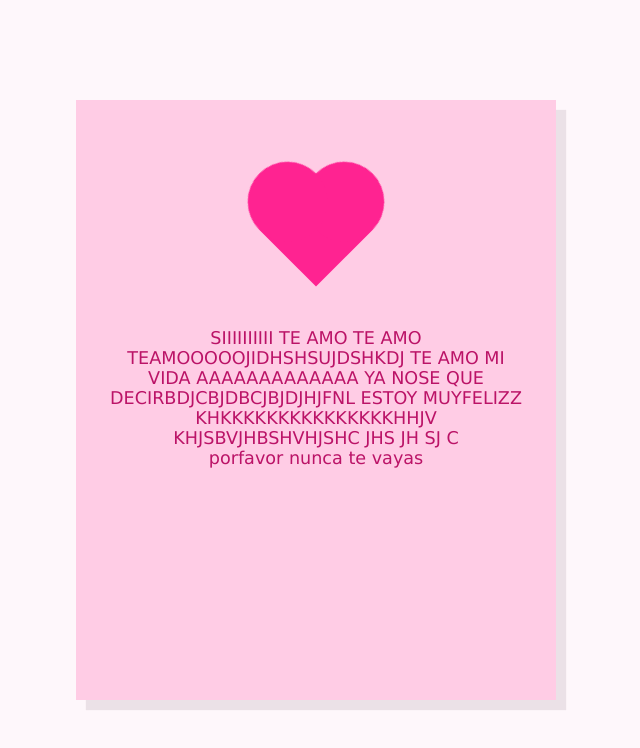
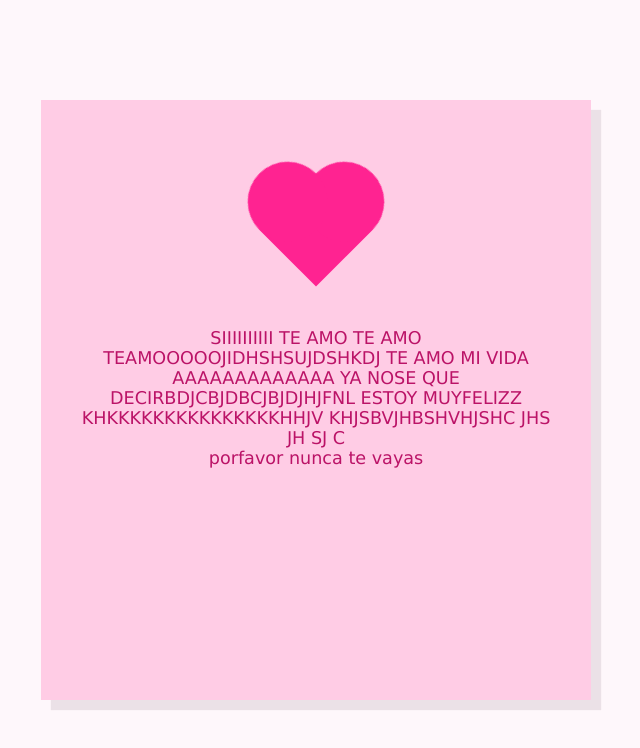
Before and after one commit to EZEKILO/mikita, a plain HTML site: page index2.html in a window 1280 px wide. Shown: the whole page, without its empty margins (324-964 px from the left). Drawn offline with Linux system fonts and the light colour scheme.

Commit message:
Update style2.css

```diff
--- a/style2.css
+++ b/style2.css
@@ -11,7 +11,7 @@ body {
 }
 .bloque {
     background-color: rgb(255, 204, 229);
-    width: min(60vmin, 550px);
+    width: min(70vmin, 550px);
     height: min(180vmin, 600px);
     text-align: center;
     display: flex;
```
